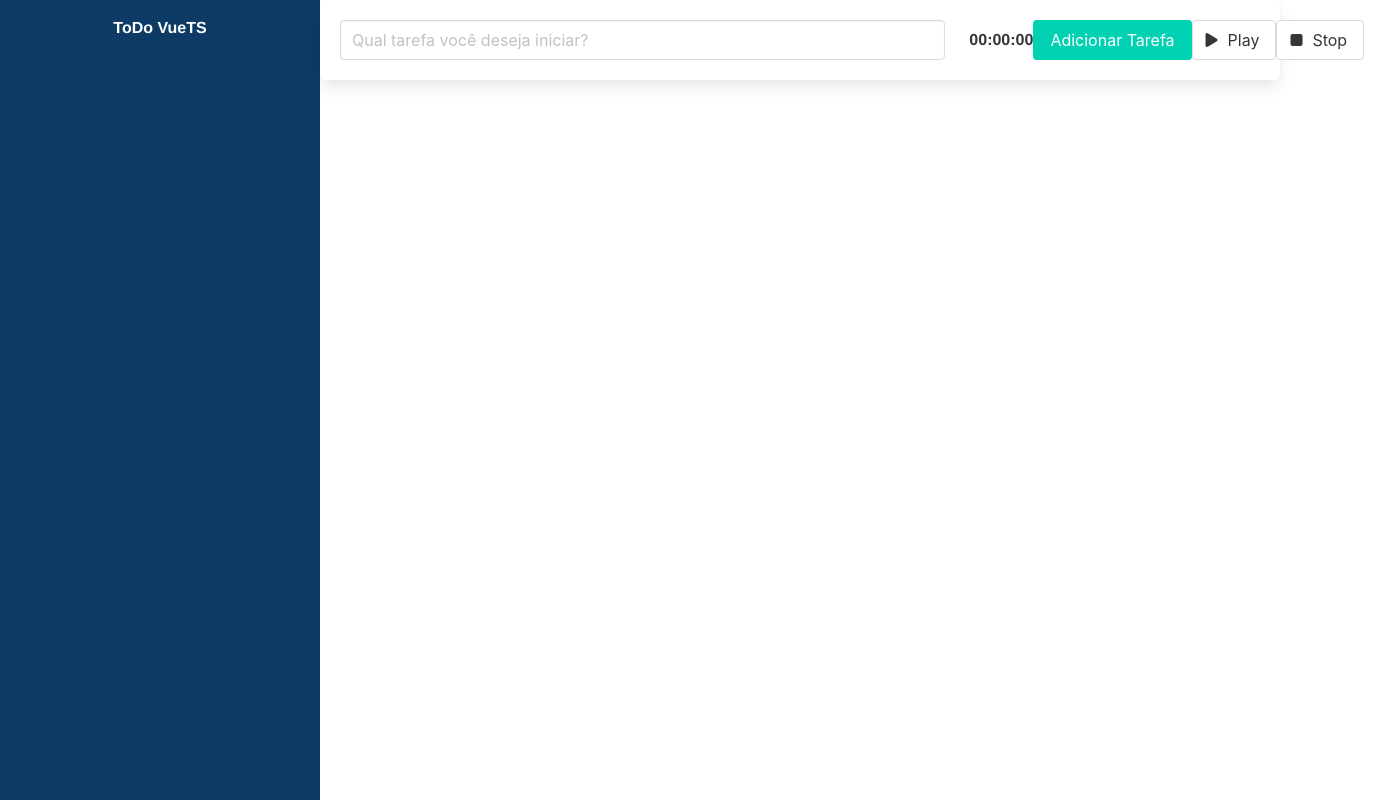
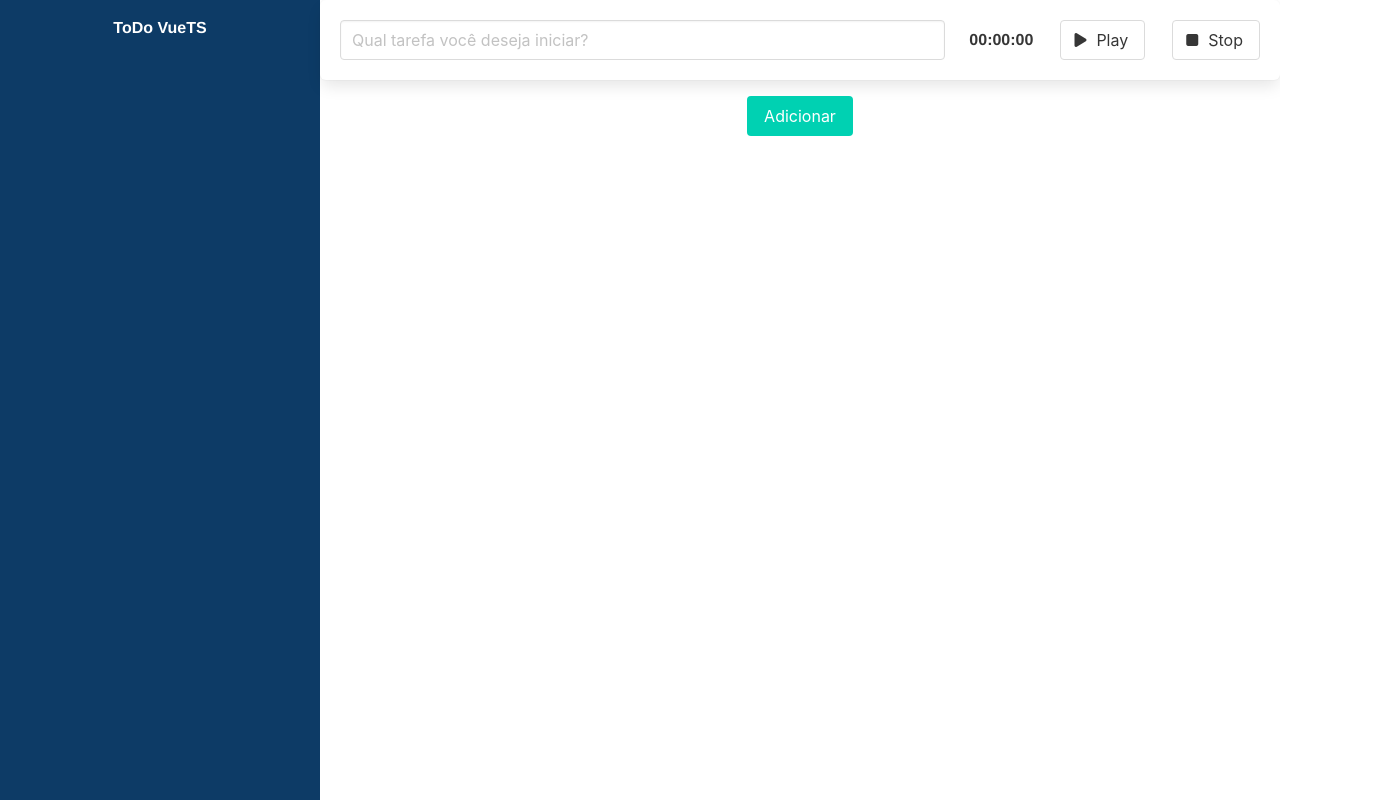
Before and after one commit to GeissonChagas/toDo-vueTS, a Vue app: page / in a window 1280 px wide. Shown: the whole page, 1376 px wide, since content can reach past the window. Built offline with nearby package versions, Linux system fonts and the light colour scheme.

Commit message:
feat: add multiplas tarefas

```diff
--- a/src/App.vue
+++ b/src/App.vue
@@ -2,10 +2,14 @@
   <main class="columns is-gapless is-multiline">
     <div class="column is-one-quarter">
       <BannerComponent />
-
     </div>
     <div class="column is-three-quarter">
-      <FormularioComponent />
+      <div v-for="(componente, index) in componentes" :key="index">
+        <component :is="componente" @adicionar-tarefa="adicionarTarefa" />
+      </div>
+      <div>
+        <button id ="add" class="button is-primary" @click="adicionarTarefa">Adicionar</button>
+      </div>
     </div>
   </main>
 </template>
@@ -20,6 +24,16 @@ export default defineComponent({
   components: {
     BannerComponent,
     FormularioComponent
+  },
+  data () {
+    return {
+      componentes: [FormularioComponent]
+    }
+  },
+  methods: {
+    adicionarTarefa() {
+      this.componentes.push(FormularioComponent);
+    }
   }
 });
 </script>
@@ -32,4 +46,7 @@ export default defineComponent({
   text-align: center;
   color: #2c3e50;
 }
+#add{
+  margin: 1rem;
+}
 </style>
--- a/src/components/BotaoAddComponent.vue
+++ /dev/null
@@ -1,14 +0,0 @@
-<template>
-    <button class="button is-primary" @click="adicionarTarefa">Adicionar Tarefa</button>
-  </template>
-
-  <script>
-  export default {
-    name: 'BotaoAddComponent',
-    methods: {
-      adicionarTarefa() {
-        this.$emit('adicionar-tarefa');
-      }
-    }
-  }
-  </script>
--- a/src/components/FormularioComponent.vue
+++ b/src/components/FormularioComponent.vue
@@ -17,7 +17,6 @@
           class="is-flex is-align-items-center is-justify-content-space-between"
         >
         <CronometroComponent :tempoEmSegundos="tempoEmSegundos" />
-        <BotaoAddComponent />
           <button class="button" @click='iniciar'>
             <span class="icon">
               <i class="fas fa-play"></i>
@@ -39,18 +38,17 @@
 <script lang="ts">
 import { defineComponent } from "vue";
 import CronometroComponent from "./CronometroComponent.vue";
-import BotaoAddComponent from "./BotaoAddComponent.vue";
 
 export default defineComponent({
   name: "FormularioComponent",
   components: {
-    CronometroComponent,
-    BotaoAddComponent
+    CronometroComponent
   },
   data () {
     return {
       tempoEmSegundos: 0,
-      cronometro: 0
+      cronometro: 0,
+      tarefas: [] as { nome: string, tempo: number }[]
     }
   },
   methods: {
@@ -62,6 +60,13 @@ export default defineComponent({
     },
     finalizar() {
       clearInterval(this.cronometro);
+    },
+    adicionarTarefa() {
+      const input = this.$el.querySelector("input");
+      const novaTarefa = { nome: input.value, tempo: this.tempoEmSegundos };
+      this.tarefas.push(novaTarefa);
+      input.value = "";
+      this.tempoEmSegundos = 0;
     }
   }
 });
```
